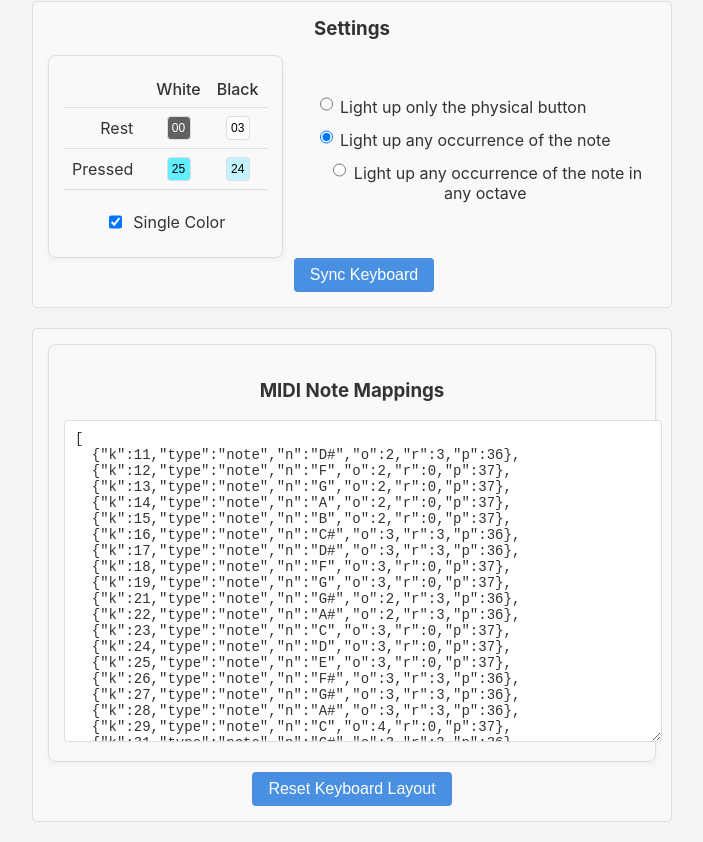
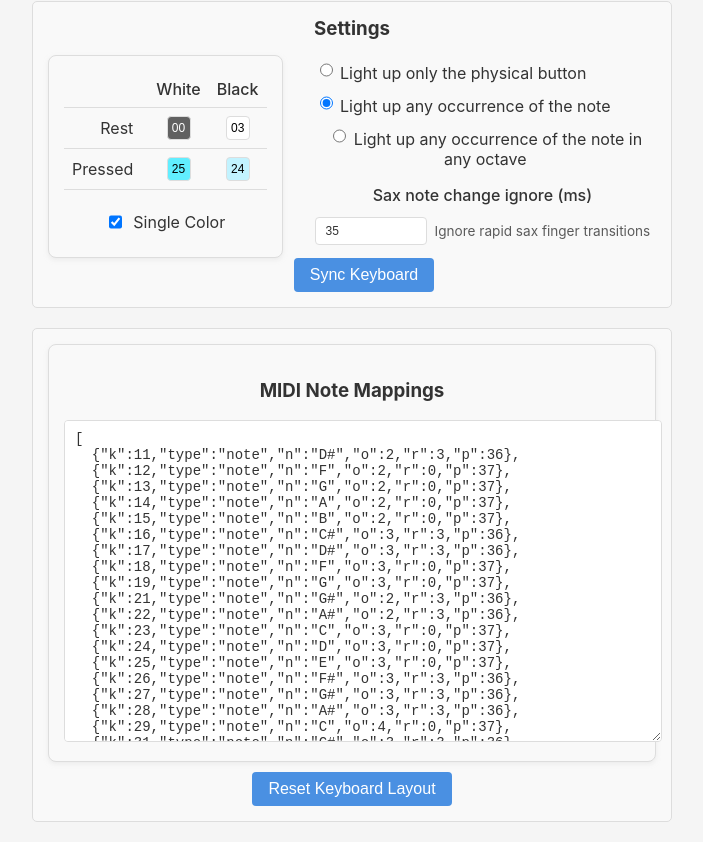
Before and after one commit to iwilare/launchpad, a SvelteKit app: page / in a window 1280 px wide. Shown: the part 1598-2440 px from the top of the page, without its empty margins (288-991 px from the left). Built offline with nearby package versions, Linux system fonts and the light colour scheme.

Commit message:
Small changes

```diff
--- a/src/routes/+page.svelte
+++ b/src/routes/+page.svelte
@@ -36,6 +36,11 @@
   let saxNotes: Map<SaxKey, number> = new SvelteMap();
   let currentSaxNote: number | null = null;
   let currentSaxVelocity: number = 127;
+  // Time window (ms) during which sax note changes are ignored to avoid transition artifacts
+  let saxNoteIgnoreMs: number = 35;
+  // Pending scheduled change while Play is held
+  let pendingSaxChangeTimer: number | null = null;
+  let pendingSaxTarget: number | null = null;
 
   let activeNotes: NoteState = new SvelteMap();
   let controller: Controller = emptyController();
@@ -259,22 +264,85 @@
     }
   }
 
+  function clearPendingSaxChange() {
+    if (pendingSaxChangeTimer !== null) {
+      clearTimeout(pendingSaxChangeTimer);
+      pendingSaxChangeTimer = null;
+      pendingSaxTarget = null;
+    }
+  }
+
+  function scheduleSaxNoteChange(target: number) {
+    // If target already current, nothing to do
+    if (currentSaxNote === target) {
+      clearPendingSaxChange();
+      return;
+    }
+    // If a pending change exists for same target, let it continue
+    if (pendingSaxChangeTimer !== null && pendingSaxTarget === target) return;
+    // Otherwise clear previous pending (different target or none)
+    clearPendingSaxChange();
+    pendingSaxTarget = target;
+    pendingSaxChangeTimer = setTimeout(() => {
+      pendingSaxChangeTimer = null;
+      // Re-evaluate: Play must still be active and the fingering must still resolve to the same target
+      const play = saxNotes.get('Play') ?? 0;
+      if (play <= 0) {
+        // play released before timer fired
+        pendingSaxTarget = null;
+        return;
+      }
+      const currentFingeringNote = saxPressedKeysToNote(saxNotes);
+      if (currentFingeringNote !== pendingSaxTarget) {
+        // Fingering changed again; a new schedule likely exists or will be made
+        pendingSaxTarget = null;
+        return;
+      }
+      // Perform the actual switch
+      if (currentSaxNote !== null && currentSaxNote !== currentFingeringNote) {
+        releaseNoteAudio(currentSaxNote);
+      }
+      if (currentSaxNote !== currentFingeringNote) {
+        currentSaxNote = currentFingeringNote;
+        pressNoteAudio(currentSaxNote, currentSaxVelocity);
+      }
+      pendingSaxTarget = null;
+    }, saxNoteIgnoreMs) as unknown as number;
+  }
+
   function saxSync() {
-    const nextNote = saxPressedKeysToNote(saxNotes);
     const play: number = saxNotes.get('Play') ?? 0;
-    // console.log("TEST", "plays:", play, "current:", currentSaxNote ? noteToString(currentSaxNote) : null, "next:", noteToString(nextNote), saxNotes)
-    if(play <= 0) {
-      if(currentSaxNote !== null) {
+    if (play <= 0) {
+      // Play released: cancel pending and release immediately
+      clearPendingSaxChange();
+      if (currentSaxNote !== null) {
         releaseNoteAudio(currentSaxNote);
       }
       currentSaxNote = null;
-    } else {
-      if(currentSaxNote !== null && currentSaxNote !== nextNote) {
-        releaseNoteAudio(currentSaxNote)
-      }
-      if(currentSaxNote === null || currentSaxNote !== nextNote) {
+      return;
+    }
+    // Play active:
+    const nextNote = saxPressedKeysToNote(saxNotes);
+    if (currentSaxNote === null) {
+      // If nothing sounding yet, schedule first note (or play immediately if delay == 0)
+      if (saxNoteIgnoreMs === 0) {
         currentSaxNote = nextNote;
         pressNoteAudio(nextNote, currentSaxVelocity);
+      } else {
+        scheduleSaxNoteChange(nextNote);
+      }
+    } else if (nextNote !== currentSaxNote) {
+      if (saxNoteIgnoreMs === 0) {
+        releaseNoteAudio(currentSaxNote);
+        currentSaxNote = nextNote;
+        pressNoteAudio(nextNote, currentSaxVelocity);
+      } else {
+        scheduleSaxNoteChange(nextNote);
+      }
+    } else {
+      // Stabilized back to current; clear any pending different target
+      if (pendingSaxTarget !== null && pendingSaxTarget !== currentSaxNote) {
+        clearPendingSaxChange();
       }
     }
   }
@@ -473,6 +541,16 @@
     }
   });
 
+  onMount(() => {
+    if (typeof localStorage !== 'undefined') {
+      const ignore = localStorage.getItem('saxNoteIgnoreMs');
+      if (typeof ignore === 'string') {
+        const parsed = parseInt(ignore);
+        if(!isNaN(parsed) && parsed >= 0) saxNoteIgnoreMs = parsed;
+      }
+    }
+  });
+
   // Initialize MIDI access and devices
   onMount(() => {
     initializeMIDIAccess();
@@ -614,6 +692,33 @@
               on:change={() => (showSameNotePressed = "octave")} />
             Light up any occurrence of the note in any octave
           </label>
+          <div style="margin-top:8px; display:flex; flex-direction:column; gap:4px;">
+            <label for="sax-ignore-ms" style="font-weight:500;">Sax note change ignore (ms)</label>
+            <div style="display:flex; align-items:center; gap:8px;">
+              <input id="sax-ignore-ms" type="number" min="0" max="1000" step="5" bind:value={saxNoteIgnoreMs}
+                on:change={(e) => {
+                  const v = parseInt((e.target as HTMLInputElement).value);
+                  if(!isNaN(v) && v >= 0) {
+                    saxNoteIgnoreMs = v;
+                    localStorage.setItem('saxNoteIgnoreMs', saxNoteIgnoreMs.toString());
+                    // If delay reduced to 0 and a pending change exists, execute immediately
+                    if (saxNoteIgnoreMs === 0 && pendingSaxTarget !== null) {
+                      clearPendingSaxChange();
+                      const play = saxNotes.get('Play') ?? 0;
+                      if (play > 0) {
+                        const resolved = saxPressedKeysToNote(saxNotes);
+                        if (currentSaxNote !== resolved) {
+                          if (currentSaxNote !== null) releaseNoteAudio(currentSaxNote);
+                          currentSaxNote = resolved;
+                          pressNoteAudio(currentSaxNote, currentSaxVelocity);
+                        }
+                      }
+                    }
+                  }
+                }} style="width:90px;" />
+              <span style="font-size:0.85rem; opacity:0.8;">Ignore rapid sax finger transitions</span>
+            </div>
+          </div>
         </div>
       </div>
       <button
--- a/src/types/layouts.ts
+++ b/src/types/layouts.ts
@@ -103,8 +103,8 @@ const DEFAULT_SAXOPHONE_KEYS_COORDINATES: Array<{ r: number; c: number, n: SaxKe
   { c: 6, r: 4, n: 'Low C♯' }, { c: 5, r: 4, n: 'G♯'     }, { c: 4, r: 4, n: 'Low B' },
                                                             { c: 4, r: 5, n: 'G' },
                                                             { c: 4, r: 6, n: 'A' },
-                                                            { c: 4, r: 7, n: 'B' }, { c: 3, r: 7, n: 'B♭ bis' },
-  { c: 7, r: 8, n: 'Oct' },
+                              { c: 5, r: 7, n: 'B♭ bis' },  { c: 4, r: 7, n: 'B' },
+  { c: 7, r: 8, n: 'Oct 1' }, { c: 6, r: 8, n: 'Oct 2' },
 ];
 
 export function generateSaxophoneLayoutMap(colorForNote: (note: NoteMapping) => MappingColor): NoteMap {
--- a/src/types/saxophone.ts
+++ b/src/types/saxophone.ts
@@ -4,7 +4,9 @@ export const DEFAULT_SAX_KEY = 'C';
 
 export type SaxKey =
   | 'Play'
-  | 'Oct'
+  | 'Oct 1'
+  | 'Oct 2'
+  | 'Oct 3'
   // standard keys
   | 'B'
   | 'B♭ bis'
@@ -33,13 +35,10 @@ export const NORMAL_KEYS: SaxKey[] = [
   'Alt B♭', 'Alt C',
 ];
 
-export const CONTROL_KEYS: SaxKey[] = ['Play', 'Oct'];
+export const SAX_KEYS: SaxKey[] = NORMAL_KEYS.concat(['Play', 'Oct 1', 'Oct 2', 'Oct 3']);
 
-export const SAX_KEYS: SaxKey[] = CONTROL_KEYS.concat(NORMAL_KEYS)
-
-export const MAIN_KEYS: SaxKey[] = [
+export const DIATONIC_KEYS: SaxKey[] = [
   'B', 'A', 'G', 'G♯', 'F', 'E', 'D', 'C',
-  'Oct', 'Play'
 ];
 
 export const RIGHT_HAND_SIDE: SaxKey[] = [
@@ -55,31 +54,35 @@ export const LEFT_HAND_SIDE: SaxKey[] = [
   'Low C♯', 'Low B♭', 'Low B',
 ];
 
+export function isMainSaxNote(key: SaxKey): boolean {
+  return DIATONIC_KEYS.includes(key) || typeof key === 'object' || key == 'Play';
+}
+
 export function isSaxSideNote(key: SaxKey): boolean {
-  return !MAIN_KEYS.includes(key)
+  return !isMainSaxNote(key);
 }
 
 // as they go up the saxophone
-const CANONICAL_KEY_PRIORITY: Record<SaxKey, number> = {
-  'Low B♭': 0,
-  'Low B': 1,
-  'C': 2,
-  'Low C♯': 3,
-  'D': 4,
-  'D♯': 5,
-  'E': 6,
-  'F': 7,
-  'F♯': 8,
-  'G': 9,
-  'G♯': 10,
-  'A': 11,
-  'Alt B♭': 12,
-  'B♭ bis': 12.5,
-  'B': 13,
-  'Alt C': 14,
-  'Oct': 15,
-  'Play': 999
-}
+// const CANONICAL_KEY_PRIORITY: Record<SaxKey, number> = {
+//   'Low B♭': 0,
+//   'Low B': 1,
+//   'C': 2,
+//   'Low C♯': 3,
+//   'D': 4,
+//   'D♯': 5,
+//   'E': 6,
+//   'F': 7,
+//   'F♯': 8,
+//   'G': 9,
+//   'G♯': 10,
+//   'A': 11,
+//   'Alt B♭': 12,
+//   'B♭ bis': 12.5,
+//   'B': 13,
+//   'Alt C': 14,
+//   'Oct': 15,
+//   'Play': 999
+// }
 
 type Combo = { keys: SaxKey[]; note: NoteRepr, priority: number };
 
@@ -128,7 +131,10 @@ export function saxNote(pressed: Map<SaxKey, number>): NoteRepr {
 
 export function saxPressedKeysToNote(pressed: Map<SaxKey, number>): Note {
   const n = saxNote(pressed);
-  const octave = 4 + n.octave + ((pressed.get('Oct') ?? 0) > 0 ? 1 : 0);
+  const octave = 4 + n.octave
+                   + (pressed.get('Oct 1') ?? 0);
+                   + (pressed.get('Oct 2') ?? 0);
+                   + (pressed.get('Oct 3') ?? 0);
   return noteReprToNote({ ...n, octave });
 }
 
```
